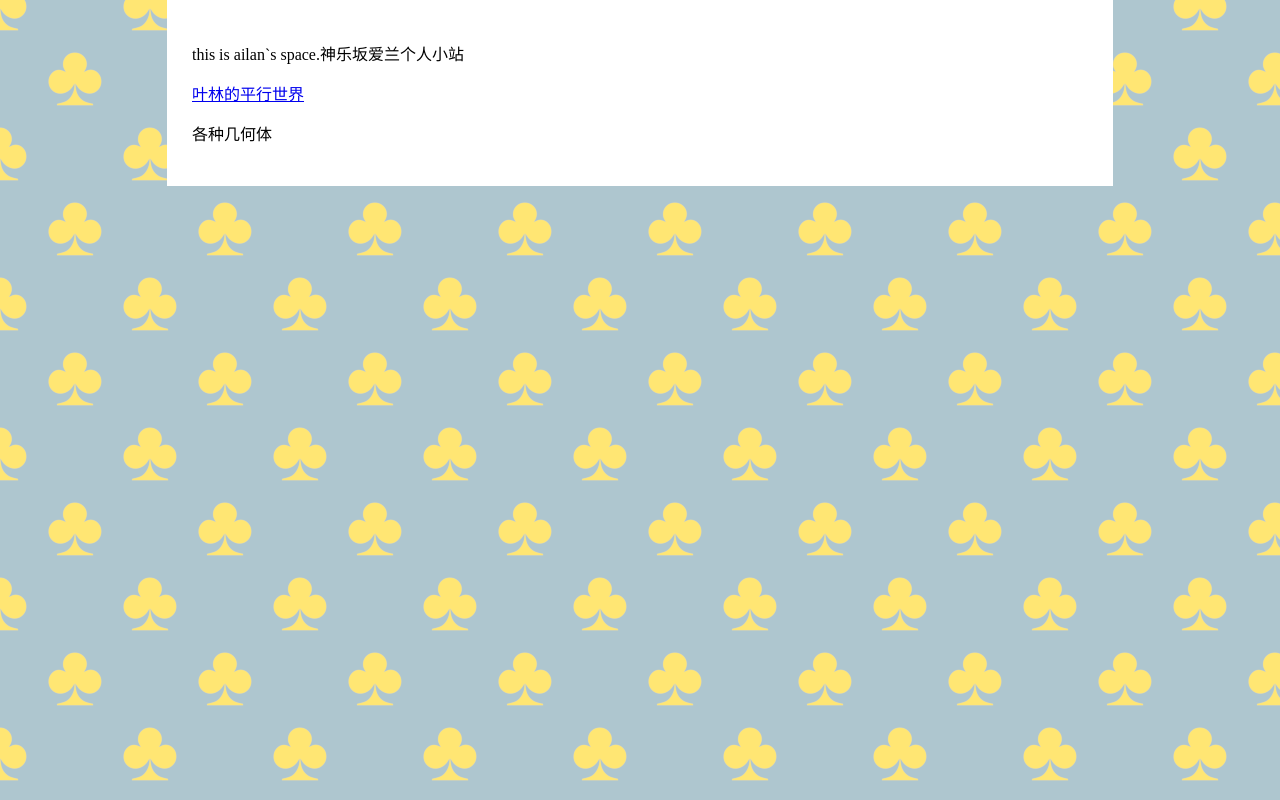
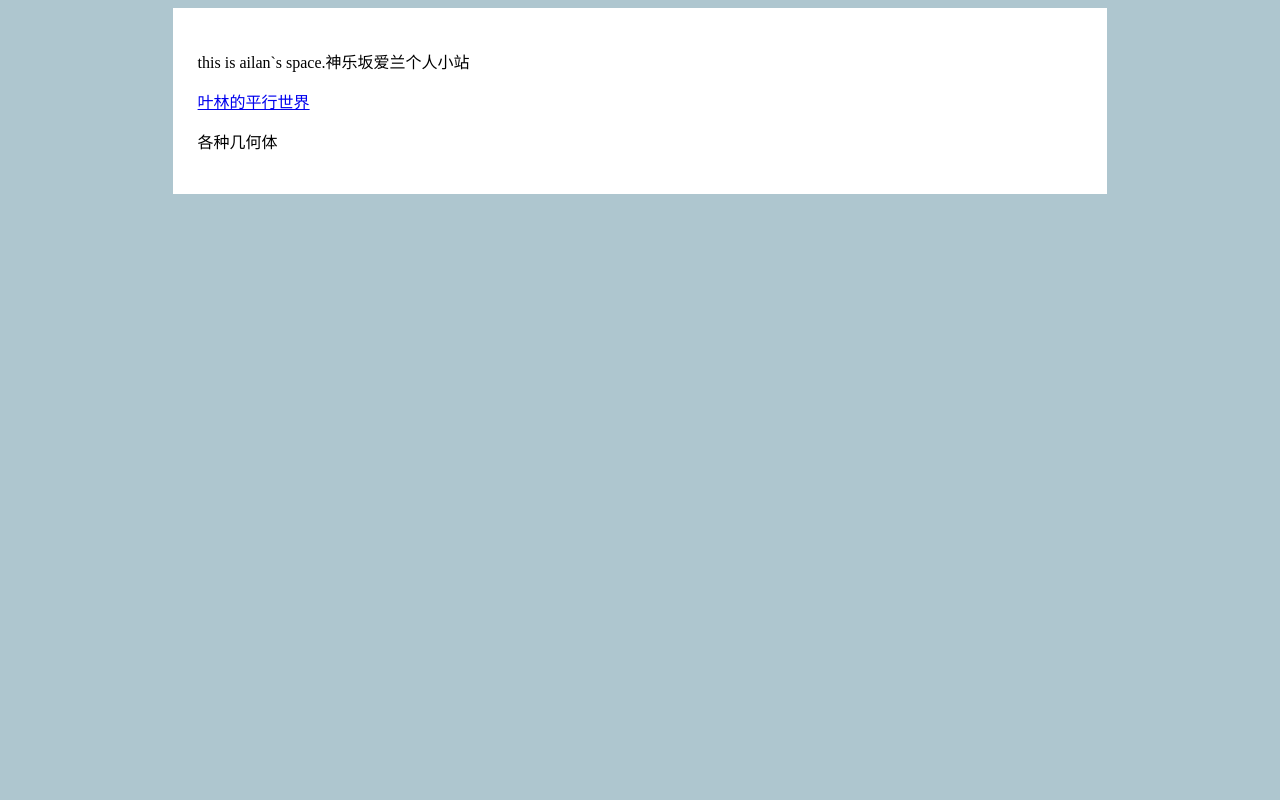
Before and after one commit to kagurazakaailan/kagurazakaailan.github.io, a plain HTML site: page index.html in a window 1280 px wide. Drawn offline with Linux system fonts and the light colour scheme.

Commit message:
Change background to light gray color
Replaced background image with a solid color.

```diff
--- a/index.html
+++ b/index.html
@@ -8,8 +8,8 @@
         <title>神乐坂爱兰的主页</title>
         <style>
             body{
-                background: url('meihua_150px.png') repeat; /* 棋盘格平铺 */
-                /* background-color: #aec6cf; 浅灰蓝色背景 */
+                /* background: url('meihua_150px.png') repeat;  棋盘格平铺 */
+                background-color: #aec6cf; 浅灰蓝色背景
                 margin: 0;
             }
             #main{
```
